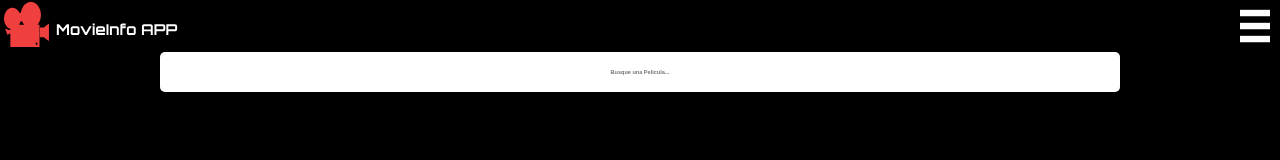
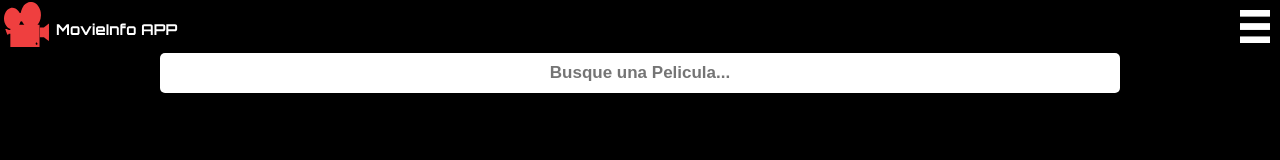
Before and after one commit to villaness327/movieinfo-app-react.js, a React app: page / in a window 1280 px wide. Built offline with nearby package versions, Linux system fonts and the light colour scheme; no server answers.

Commit message:
modificated styles css in index.html

```diff
--- a/public/index.html
+++ b/public/index.html
@@ -1,6 +1,21 @@
 <!DOCTYPE html>
 <html lang="en">
+
   <head>
+    <style type="text/css">
+       html{
+         font-family: 'Red Hat Text', sans-serif;
+         font-size: 62.5%;
+         background-color:black;
+       }
+
+       *{
+          margin:0;
+          padding: 0;
+          box-sizing: border-box;
+       }
+    </style>
+
     <meta charset="utf-8" />
     <link rel="icon" href="%PUBLIC_URL%/favicon.ico" />
     <meta name="viewport" content="width=device-width, initial-scale=1" />
@@ -10,9 +25,7 @@
       content="Web site created using React.js"
     />
     <link rel="apple-touch-icon" href="%PUBLIC_URL%/logo192.png" />
-
     <link rel="manifest" href="%PUBLIC_URL%/manifest.json" />
-    <link rel="stylesheet" href="style.css">
     <link rel="preconnect" href="https://fonts.googleapis.com">
     <link rel="preconnect" href="https://fonts.gstatic.com" crossorigin>
     <link href="https://fonts.googleapis.com/css2?family=Red+Hat+Text&display=swap" rel="stylesheet">
--- a/public/style.css
+++ /dev/null
@@ -1,14 +0,0 @@
-*{
-    margin:0;
-    padding: 0;
-    box-sizing: border-box;
-
-}
-
-html{
-
-    font-family: 'Red Hat Text', sans-serif;
-    font-size: 20.5%;
-    background-color:black;
-
-}
```
